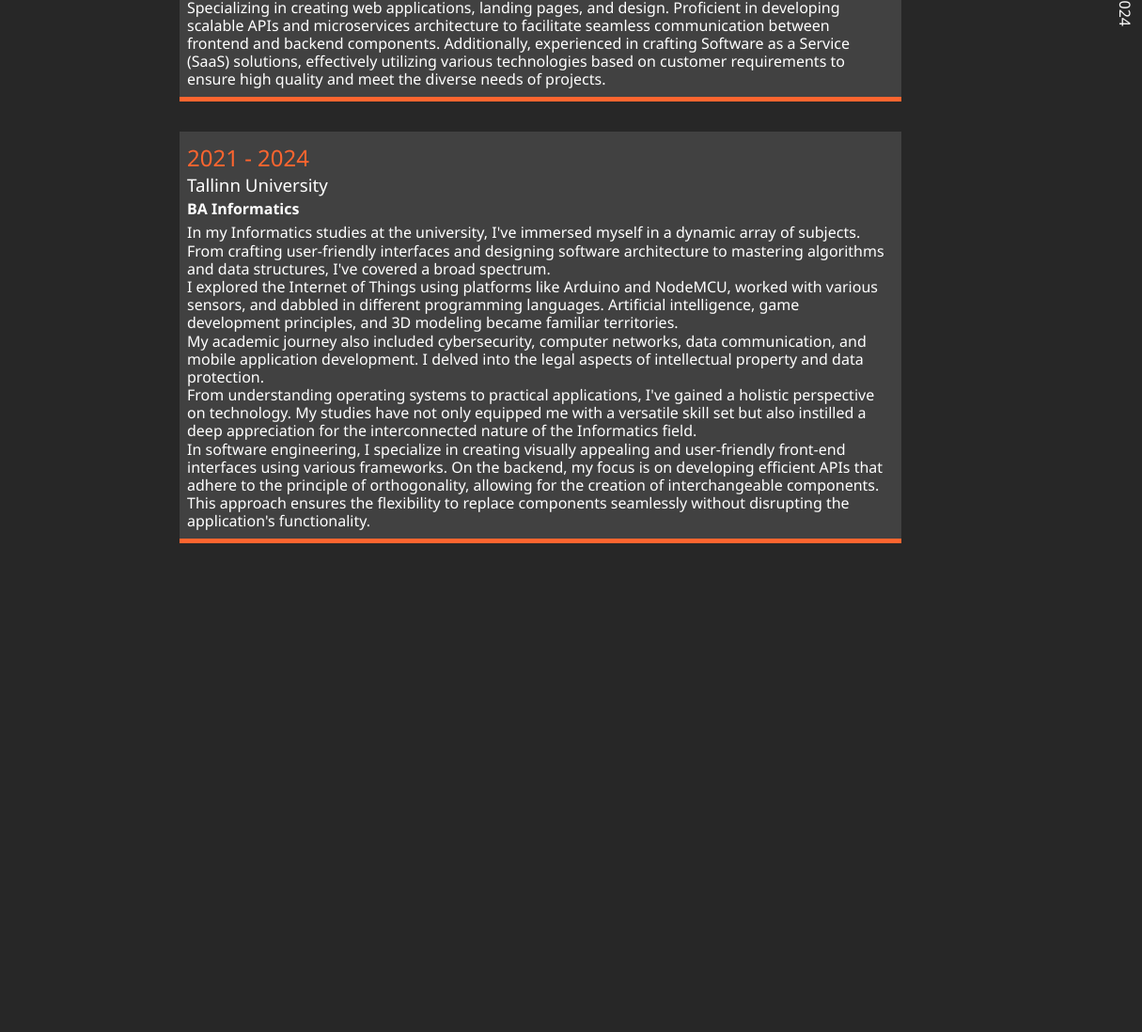
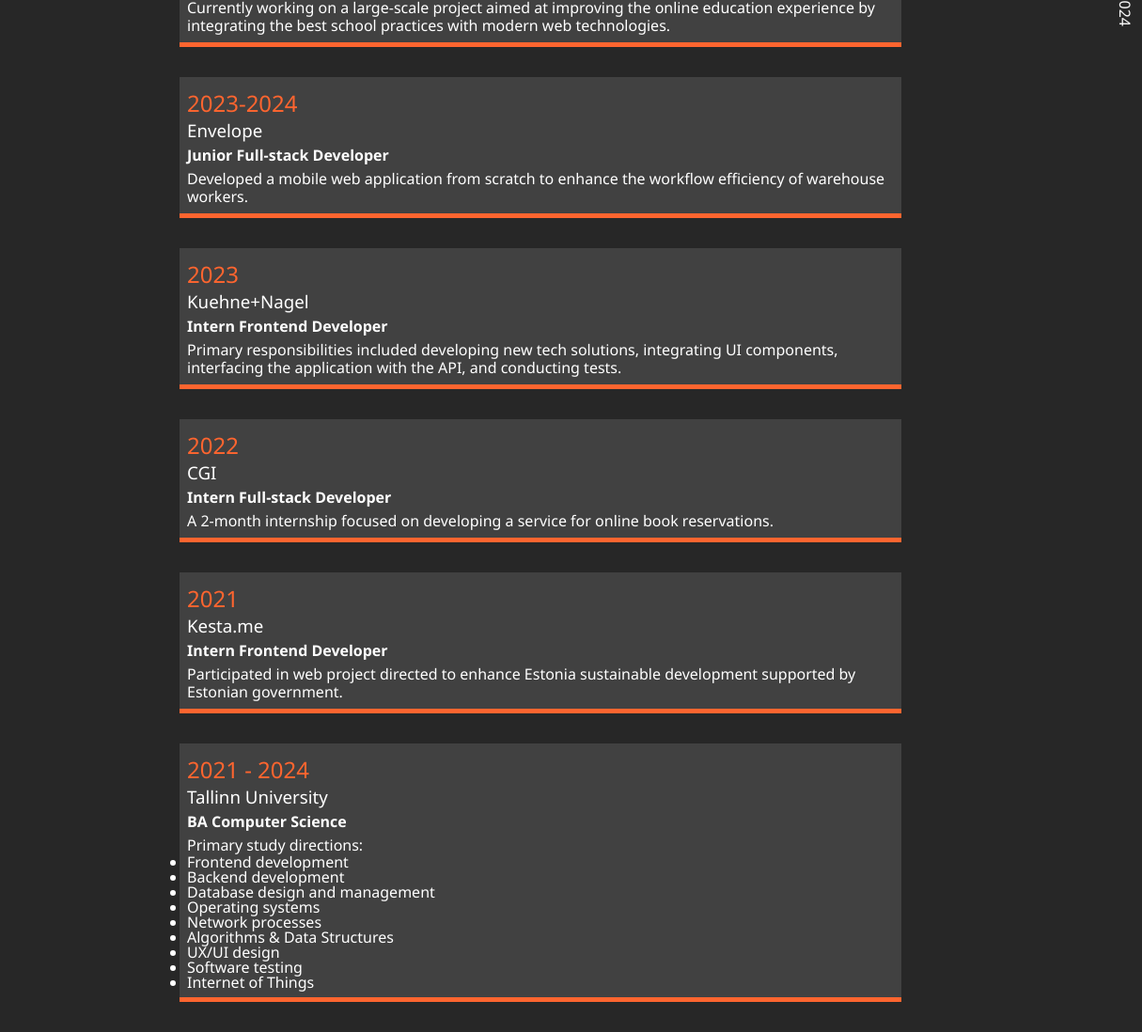
Before and after one commit to kajalinn/portfolio, a plain HTML site: page dist/about.html in a window 1280 px wide. Shown: the part 760-1858 px from the top of the page at 94% size, 65-1280 px from the left. Before the commit the page ends 1370 px from the top, so only its background shows below. Drawn offline with Linux system fonts and the light colour scheme.

Commit message:
Update about.html

```diff
--- a/dist/about.html
+++ b/dist/about.html
@@ -62,24 +62,56 @@
 
       <div class="jobs">
         <div class="jobs__job">
-          <h2 class="text-secondary">2021 - Current</h2>
-          <h3>Self-employed</h3>
-          <h6>Freelancer</h6>
-          <p>Specializing in creating web applications, landing pages, and design. Proficient in developing scalable APIs and microservices architecture to facilitate seamless communication between frontend and backend components. Additionally, experienced in crafting Software as a Service (SaaS) solutions, effectively utilizing various technologies based on customer requirements to ensure high quality and meet the diverse needs of projects.</p>
+          <h2 class="text-secondary">2024 - Current</h2>
+          <h3>Attestatum (Startup)</h3>
+          <h6>Frontend Developer & Stakeholder</h6>
+          <p>Currently working on a large-scale project aimed at improving the online education experience by integrating the best school practices with modern web technologies.</p>
         </div>
+
+        <div class="jobs__job">
+          <h2 class="text-secondary">2023-2024</h2>
+          <h3>Envelope</h3>
+          <h6>Junior Full-stack Developer</h6>
+          <p>Developed a mobile web application from scratch to enhance the workflow efficiency of warehouse workers.</p>
+        </div>
+
+        <div class="jobs__job">
+          <h2 class="text-secondary">2023</h2>
+          <h3>Kuehne+Nagel</h3>
+          <h6>Intern Frontend Developer</h6>
+          <p>Primary responsibilities included developing new tech solutions, integrating UI components, interfacing the application with the API, and conducting tests.</p>
+        </div>
+
+        <div class="jobs__job">
+          <h2 class="text-secondary">2022</h2>
+          <h3>CGI</h3>
+          <h6>Intern Full-stack Developer</h6>
+          <p>A 2-month internship focused on developing a service for online book reservations.</p>
+        </div>
+
+        <div class="jobs__job">
+          <h2 class="text-secondary">2021</h2>
+          <h3>Kesta.me</h3>
+          <h6>Intern Frontend Developer</h6>
+          <p>Participated in web project directed to enhance Estonia sustainable development supported by Estonian government.</p>
+        </div>
+
         <div class="jobs__job">
           <h2 class="text-secondary">2021 - 2024</h2>
           <h3>Tallinn University</h3>
-          <h6>BA Informatics</h6>
-          <p>In my Informatics studies at the university, I've immersed myself in a dynamic array of subjects. From crafting user-friendly interfaces and designing software architecture to mastering algorithms and data structures, I've covered a broad spectrum.<br/>
-
-            I explored the Internet of Things using platforms like Arduino and NodeMCU, worked with various sensors, and dabbled in different programming languages. Artificial intelligence, game development principles, and 3D modeling became familiar territories.<br/>
-
-            My academic journey also included cybersecurity, computer networks, data communication, and mobile application development. I delved into the legal aspects of intellectual property and data protection.<br/>
-
-            From understanding operating systems to practical applications, I've gained a holistic perspective on technology. My studies have not only equipped me with a versatile skill set but also instilled a deep appreciation for the interconnected nature of the Informatics field.<br/>
-
-            In software engineering, I specialize in creating visually appealing and user-friendly front-end interfaces using various frameworks. On the backend, my focus is on developing efficient APIs that adhere to the principle of orthogonality, allowing for the creation of interchangeable components. This approach ensures the flexibility to replace components seamlessly without disrupting the application's functionality.</p>
+          <h6>BA Computer Science</h6>
+          <p class="university-topics">Primary study directions:</p>
+          <ul>
+            <li>Frontend development</li>
+            <li>Backend development</li>
+            <li>Database design and management</li>
+            <li>Operating systems</li>
+            <li>Network processes</li>
+            <li>Algorithms & Data Structures</li>
+            <li>UX/UI design</li>
+            <li>Software testing</li>
+            <li>Internet of Things</li>
+          </ul>
         </div>
       </div>
 
```
